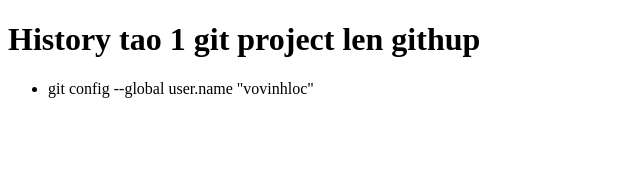
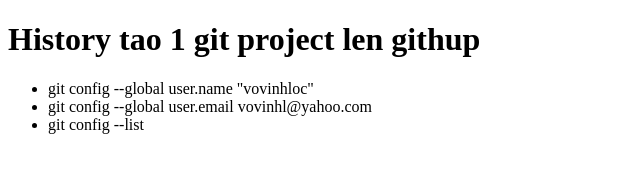
Before and after one commit to vovinhloc/git, a plain HTML site: page index.html in a window 1280 px wide. Shown: the whole page, without its empty margins (0-640 px from the left). Drawn offline with Linux system fonts and the light colour scheme.

Commit message:
add config git global

```diff
--- a/index.html
+++ b/index.html
@@ -10,6 +10,8 @@
     <h1>History tao 1 git project len githup</h1>
     <ul>
         <li>git config --global user.name "vovinhloc"</li>
+        <li>git config --global user.email vovinhl@yahoo.com</li>
+        <li>git config --list</li>
     </ul>
 </body>
 </html>
```
